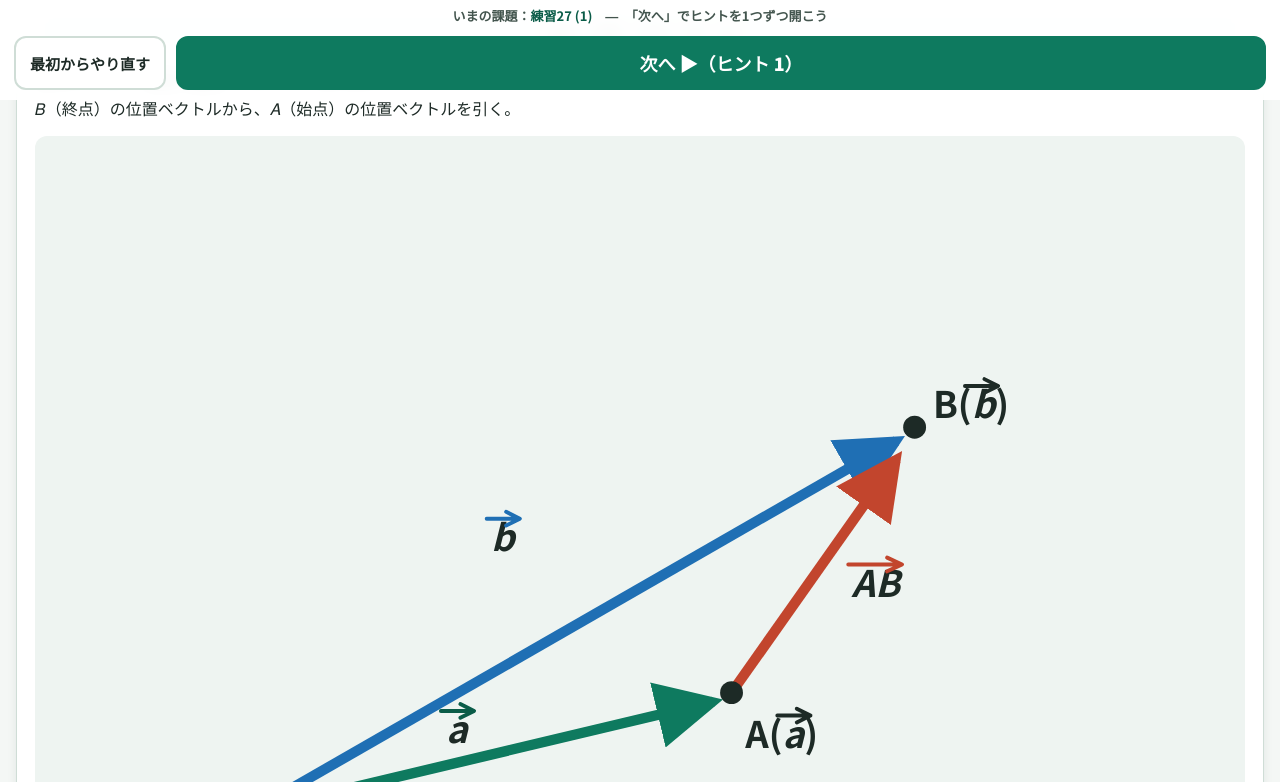
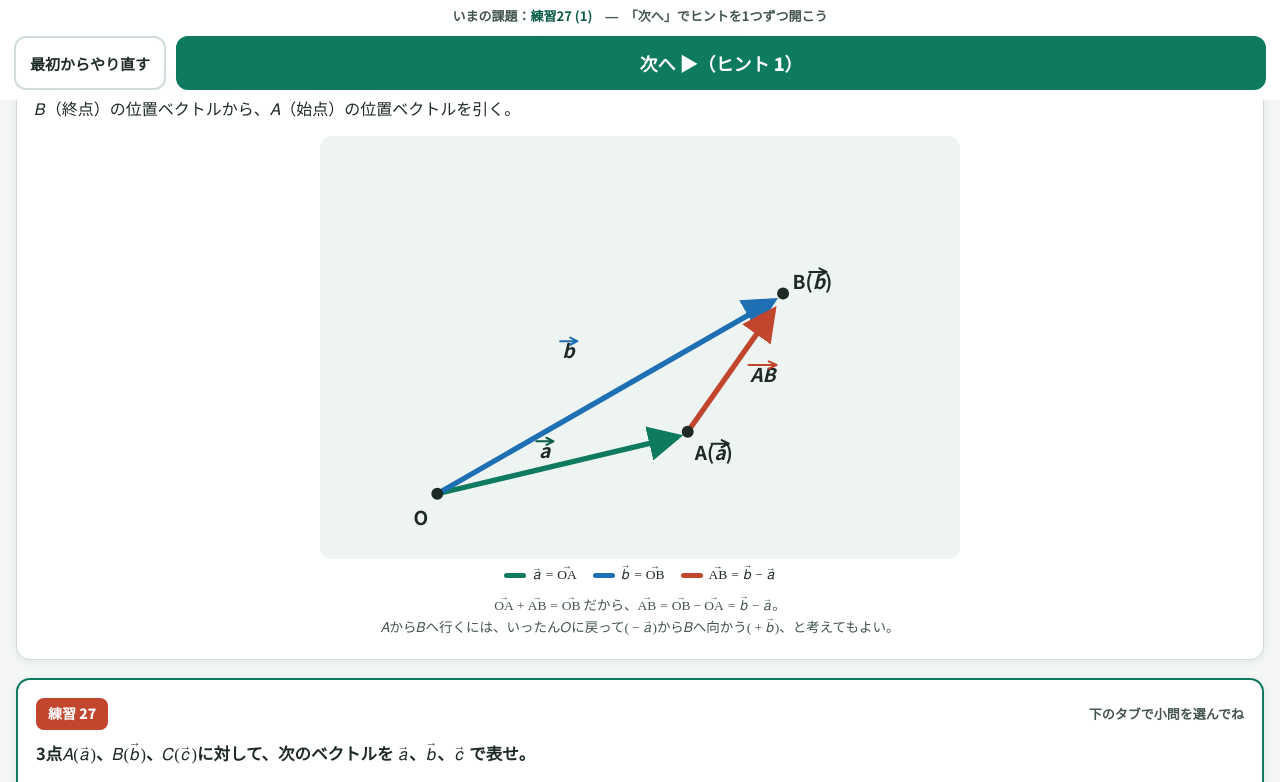
Before and after one commit to asumax1128/math, a plain HTML site: page vectors-5.html in a window 1280 px wide. Shown: the part 700-1482 px from the top of the page. Drawn offline with Linux system fonts and the light colour scheme; a web font is replaced by a local one.

Commit message:
vectors-5: cap explanation figures at 640px wide (centered) so each figure fits a classroom PC screen; CSS only

```diff
--- a/vectors-5.html
+++ b/vectors-5.html
@@ -118,7 +118,7 @@
       figure{margin:6px 0 14px}
       figure svg{width:100%;height:auto;display:block}
       figcaption{font-size:13.5px;color:var(--ink-soft);text-align:center;margin-top:6px;line-height:1.6}
-      .figbox{background:var(--surface2);border-radius:12px;padding:12px 10px 6px}
+      .figbox{background:var(--surface2);border-radius:12px;padding:12px 10px 6px;max-width:640px;margin-left:auto;margin-right:auto}
 
       .stage-btns{display:flex;gap:8px;flex-wrap:wrap;justify-content:center;margin:10px 0 2px}
       .stage-btn{
```
